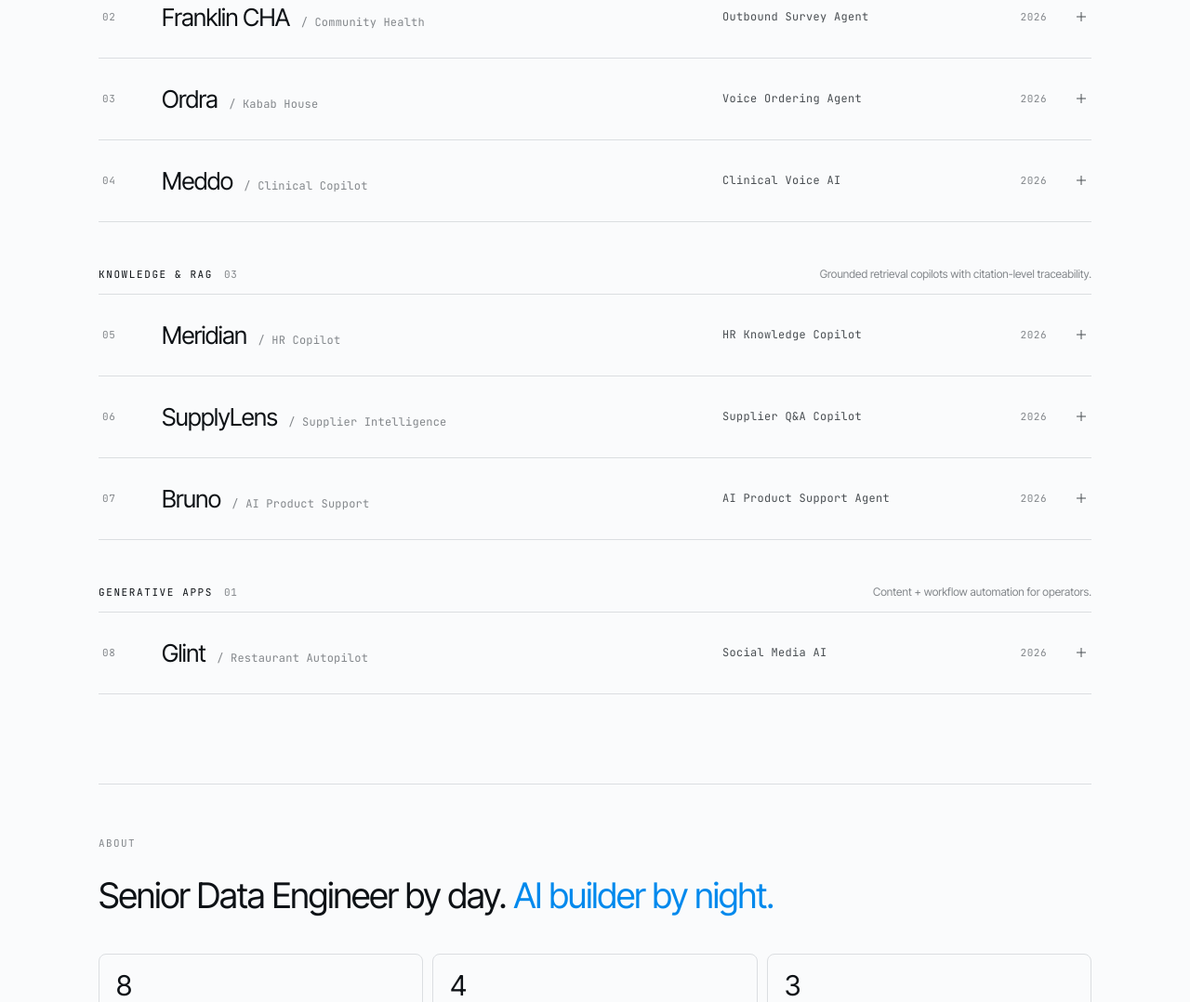
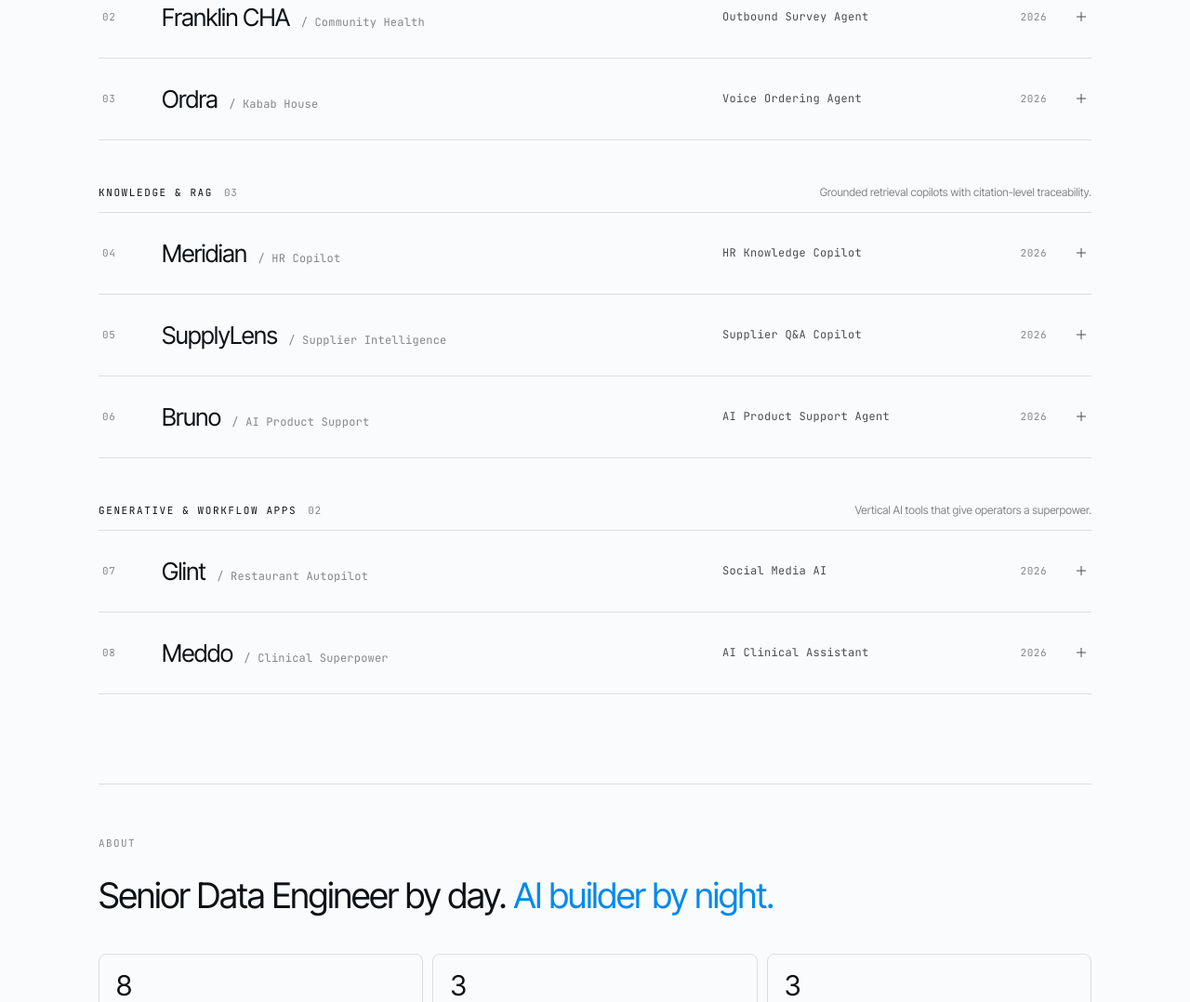
Before and after one commit to nurturinglabs/umesh-ai, a plain HTML site: page index.html in a window 1280 px wide. Shown: the part 1186-2264 px from the top of the page at 93% size. Drawn offline with Linux system fonts and the light colour scheme.

Commit message:
Recategorize Meddo from voice agent to generative/workflow
Meddo is a multi-capability clinical assistant (voice dictation,
summaries, pattern detection, follow-ups) — not a phone-based voice
agent. Moved to Generative & Workflow Apps, renamed section to fit
both Glint and vertical-AI tools, copy rewritten using the actual
product tagline. Phone-line count drops 4 → 3 in hero + about.

Co-Authored-By: Claude Opus 4.7 (1M context) <noreply@anthropic.com>

```diff
--- a/index.html
+++ b/index.html
@@ -572,7 +572,7 @@
           <div class="hero-proof mono">
             <span>8 LIVE</span>
             <span class="hero-proof-sep" aria-hidden="true">·</span>
-            <span>4 PHONE LINES</span>
+            <span>3 PHONE LINES</span>
             <span class="hero-proof-sep" aria-hidden="true">·</span>
             <span>3 RAG CORPORA</span>
             <span class="hero-proof-sep" aria-hidden="true">·</span>
@@ -642,7 +642,7 @@
           <div class="about-metric-l mono">Systems live</div>
         </div>
         <div class="about-metric">
-          <div class="about-metric-n">4</div>
+          <div class="about-metric-n">3</div>
           <div class="about-metric-l mono">Phone lines</div>
         </div>
         <div class="about-metric">
@@ -708,19 +708,9 @@
       href: "https://retellagent-kababhouse.vercel.app/",
       phone: "+1 (262) 233 — 1917",
     },
-    {
-      id: "meddo", num: "04", category: "voice",
-      name: "Meddo", codename: "Clinical Copilot",
-      role: "Clinical Voice AI", year: "2026", location: "India",
-      summary: "Voice-dictated SOAP notes, AI patient summaries, and automated follow-ups for physicians — built for the Indian clinic market.",
-      detail: "Voice-first clinical assistant aimed at reducing physician documentation burden. ElevenLabs powers the voice capture and natural follow-up generation; an LLM layer turns dictation into structured SOAP notes and surfaces pattern alerts across patient history. Designed for the workflow realities of Ayushman Bharat Digital Mission and small-clinic IT.",
-      tags: ["ElevenLabs", "Claude API", "Next.js", "Healthcare"],
-      href: "https://elevenlabsagent-meddo.vercel.app/",
-    },
-
     // ── Knowledge & RAG ─────────────────────────────────────────────
     {
-      id: "meridian", num: "05", category: "rag",
+      id: "meridian", num: "04", category: "rag",
       name: "Meridian", codename: "HR Copilot",
       typeLabel: "Governed enterprise RAG",
       role: "HR Knowledge Copilot", year: "2026", location: "Milwaukee, WI",
@@ -731,7 +721,7 @@
       sideQuote: `"What's our PTO carryover policy?"  →  cited in HR Handbook p.12`,
     },
     {
-      id: "supplylens", num: "06", category: "rag",
+      id: "supplylens", num: "05", category: "rag",
       name: "SupplyLens", codename: "Supplier Intelligence",
       typeLabel: "Procurement RAG",
       role: "Supplier Q&A Copilot", year: "2026", location: "Milwaukee, WI",
@@ -742,7 +732,7 @@
       sideQuote: `"What's our liability cap with Vendor X?"  →  cited in MSA §4.2`,
     },
     {
-      id: "bruno", num: "07", category: "rag",
+      id: "bruno", num: "06", category: "rag",
       name: "Bruno", codename: "AI Product Support",
       typeLabel: "Product manual RAG",
       role: "AI Product Support Agent", year: "2026", location: "Oconomowoc, WI",
@@ -755,7 +745,7 @@
 
     // ── Generative apps ─────────────────────────────────────────────
     {
-      id: "glint", num: "08", category: "generative",
+      id: "glint", num: "07", category: "generative",
       name: "Glint", codename: "Restaurant Autopilot",
       typeLabel: "Multi-tenant content automation",
       role: "Social Media AI", year: "2026", location: "Oak Creek, WI",
@@ -765,12 +755,23 @@
       href: "https://kababhouse-studio.vercel.app/",
       sideQuote: `"Writes the week. You hit post."`,
     },
+    {
+      id: "meddo", num: "08", category: "generative",
+      name: "Meddo", codename: "Clinical Superpower",
+      typeLabel: "Vertical AI for clinics",
+      role: "AI Clinical Assistant", year: "2026", location: "India",
+      summary: "The AI clinical assistant that gives doctors a superpower — voice-dictated notes, AI patient summaries, pattern detection, and one-click follow-ups, all from a single screen.",
+      detail: "Built for physicians running medical clinics. Voice dictation captures encounters in seconds; an LLM layer turns dictation into structured notes, generates patient summaries, surfaces clinical patterns across history, and drafts follow-up messages — all triggered from a single workspace. Designed for the workflow realities of Ayushman Bharat Digital Mission and small-clinic IT in India.",
+      tags: ["Claude API", "ElevenLabs", "Next.js", "Healthcare"],
+      href: "https://elevenlabsagent-meddo.vercel.app/",
+      sideQuote: `"The AI clinical assistant that gives doctors a superpower."`,
+    },
   ];
 
   const CATEGORIES = [
     { key: "voice",      label: "Voice Agents",     blurb: "Phone-based AI that picks up, listens, and acts." },
     { key: "rag",        label: "Knowledge & RAG",  blurb: "Grounded retrieval copilots with citation-level traceability." },
-    { key: "generative", label: "Generative Apps",  blurb: "Content + workflow automation for operators." },
+    { key: "generative", label: "Generative & Workflow Apps", blurb: "Vertical AI tools that give operators a superpower." },
   ];
 
   const ALL_TAGS = ["All", "RAG", "Claude API", "OpenAI", "Retell AI", "ElevenLabs", "Supabase", "Next.js"];
```
